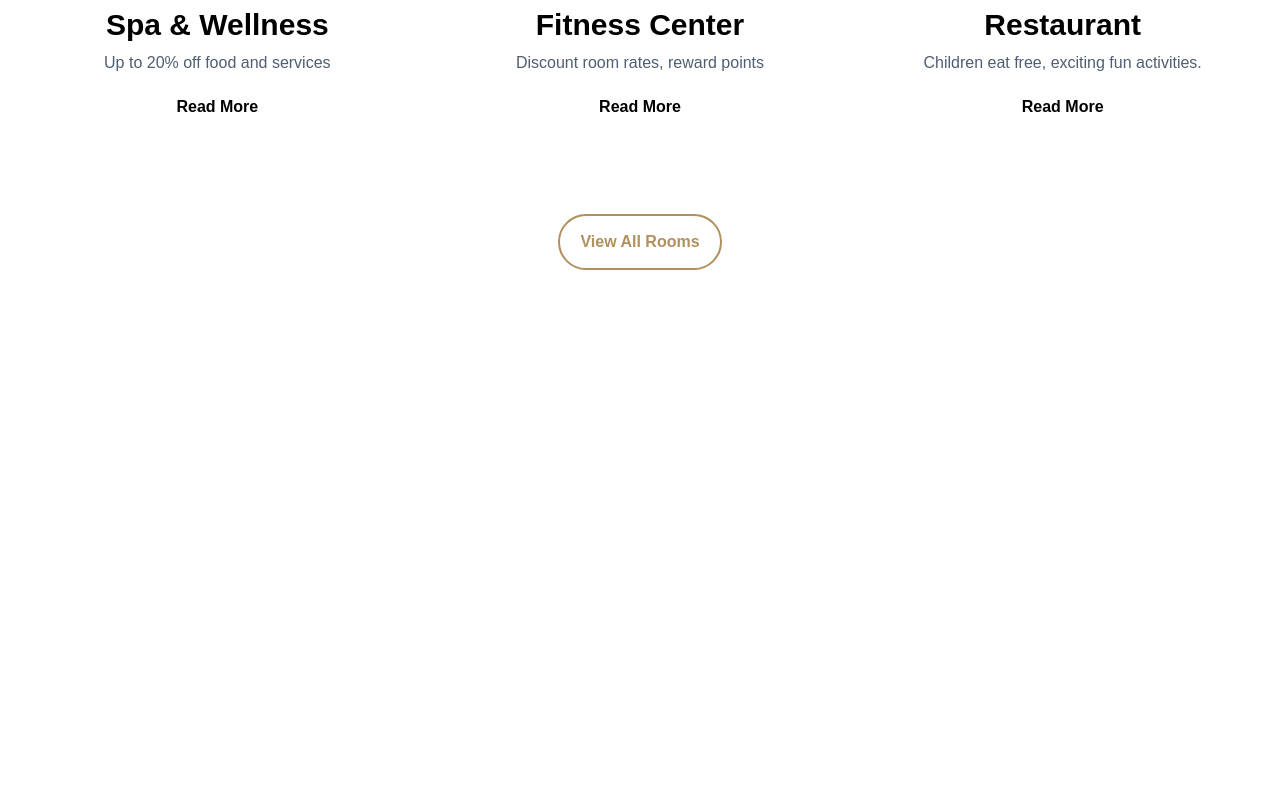
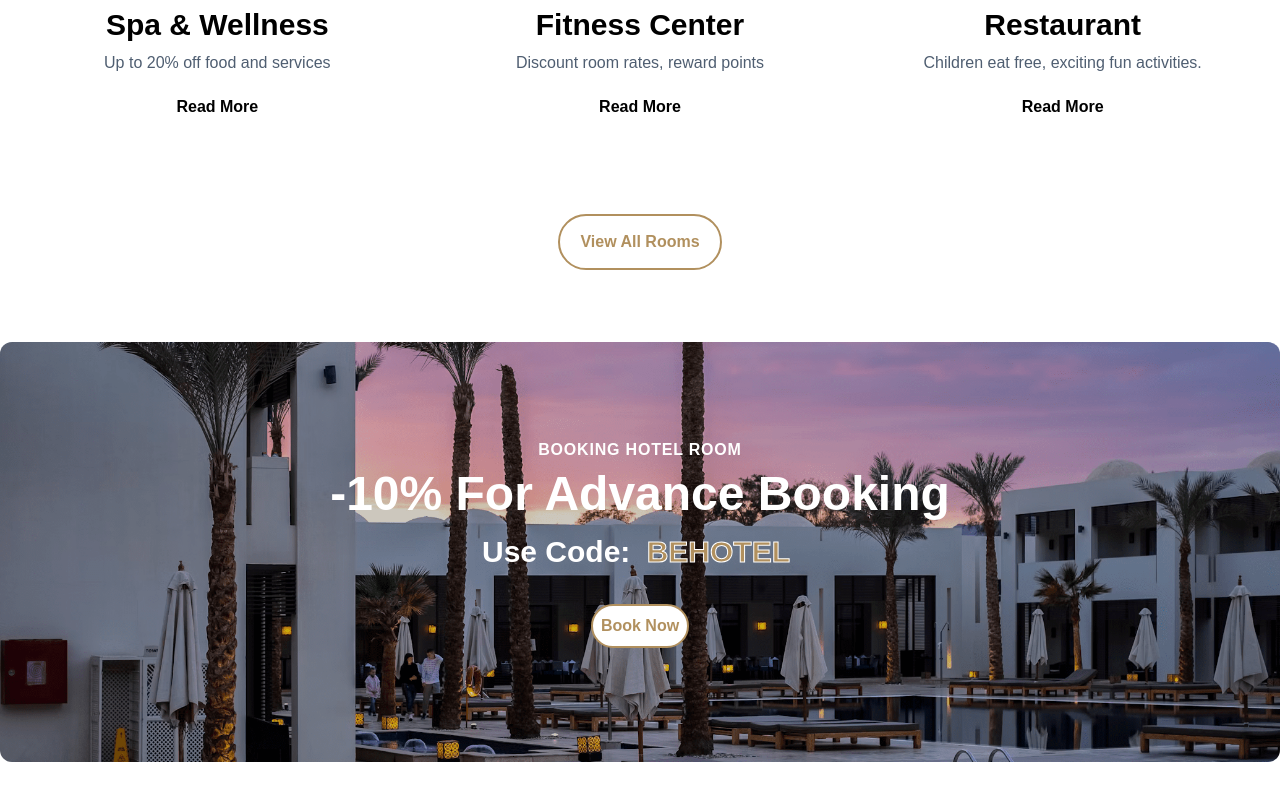
Before and after one commit to saidulislam28/Hotel-booking, a Next.js app in the folder website/: page / in a window 1280 px wide. Shown: the part 2513-3313 px from the top of the page. Before the commit the page ends 2815 px from the top, so only its background shows below. Built offline with nearby package versions, Linux system fonts and the light colour scheme.

Commit message:
make customized animated button

```diff
--- a/website/src/app/(common-pages)/page.tsx
+++ b/website/src/app/(common-pages)/page.tsx
@@ -5,6 +5,7 @@ import SectionTitle from "@/component/SectionTitle";
 import { insipresData, serviceData } from "@/constants/datas";
 import RoomSingleCard from "@/component/RoomSingleCard";
 import Card from "@/component/Card";
+import DiscountBanner from "@/component/home/DiscountBanner";
 
 const roomsData = [
   {
@@ -136,6 +137,7 @@ export default async function Home() {
           perView={4}
         />
         <GenericSwiper data={serviceData} CardComponent={Card} perView={3} />
+        <DiscountBanner />
       </div>
     </>
   );
--- /dev/null
+++ b/website/src/component/AnimateButton.tsx
@@ -0,0 +1,11 @@
+import React from "react";
+
+const AnimateButton = ({text}) => {
+  return (
+    <button className="hover_text hover:cursor-pointer mb-0 hover:mb-5 transition-all duration-400 ease-in-out">
+      {text}
+    </button>
+  );
+};
+
+export default AnimateButton;
--- /dev/null
+++ b/website/src/component/AnimateFullButton.tsx
@@ -0,0 +1,14 @@
+import React from "react";
+
+const AnimateFullButton = ({text}) => {
+  return (
+    <button
+      className="px-2 py-2 rounded-full border-2 border-[#B1905E] text-md font-bold text-[#B1905E] hover:text-white
+        bg-white hover:bg-[#B1905E] cursor-pointer mb-0 hover:mb-5 transition-all duration-400 ease-in-out"
+    >
+      {text}
+    </button>
+  );
+};
+
+export default AnimateFullButton;
--- a/website/src/component/Card.tsx
+++ b/website/src/component/Card.tsx
@@ -1,6 +1,7 @@
 "use client"
 import Image from "next/image";
 import React from "react";
+import AnimateButton from "./AnimateButton";
 
 const Card = ({ item }) => {
   return (
@@ -19,9 +20,7 @@ const Card = ({ item }) => {
         <h2 className="text-3xl font-bold">{item?.title}</h2>
         <p className="text-[#4F5E71]">{item?.short_desc}</p>
         <div className="h-12 flex justify-center">
-          <button className="hover_text hover:cursor-pointer mb-0 hover:mb-5 transition-all duration-400 ease-in-out">
-            Read More
-          </button>
+          <AnimateButton text={'Read More'} />
         </div>
       </div>
     </div>
--- /dev/null
+++ b/website/src/component/home/DiscountBanner.tsx
@@ -0,0 +1,47 @@
+import Image from "next/image";
+import Link from "next/link";
+import AnimateFullButton from "../AnimateFullButton";
+
+const DiscountBanner = () => {
+  return (
+    <div className="relative w-full h-[420px] rounded-xl overflow-hidden my-10">
+      <Image
+        src="/banner-min.png"
+        alt="Hotel Banner"
+        layout="fill"
+        objectFit="cover"
+        className="z-0"
+        priority
+      />
+      <div className="absolute inset-0 bg-black opacity-20 z-10"></div>
+      <div className="absolute inset-0  bg-opacity-40 flex items-center justify-center z-10">
+        <div className="text-center text-white px-4">
+          <p className="text-xl md:text-base font-bold tracking-wider mb-2">
+            BOOKING HOTEL ROOM
+          </p>
+          <h2 className="text-3xl md:text-5xl font-bold mb-4">
+            -10% For Advance Booking
+          </h2>
+          <p className="text-xl md:text-3xl font-semibold mb-4">
+            Use Code:{" "}
+            <span
+              style={{
+                color: "#B1905E",
+                WebkitTextStroke: "1px white",
+                WebkitTextFillColor: "#B1905E",
+              }}
+              className="text-3xl font-extrabold  px-2 py-1 rounded-md"
+            >
+              BEHOTEL
+            </span>
+          </p>
+          <div className="h-20 flex justify-center items-center">
+            <AnimateFullButton text={"Book Now"} />
+          </div>
+        </div>
+      </div>
+    </div>
+  );
+};
+
+export default DiscountBanner;
```
